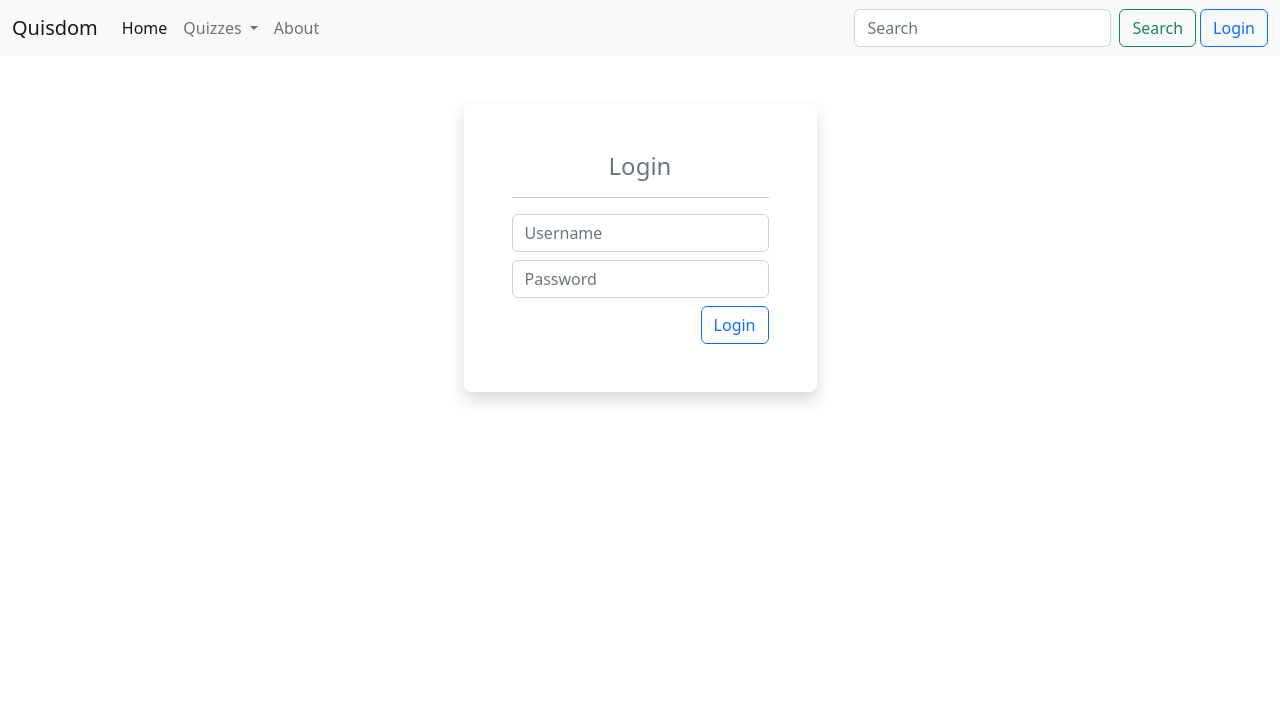
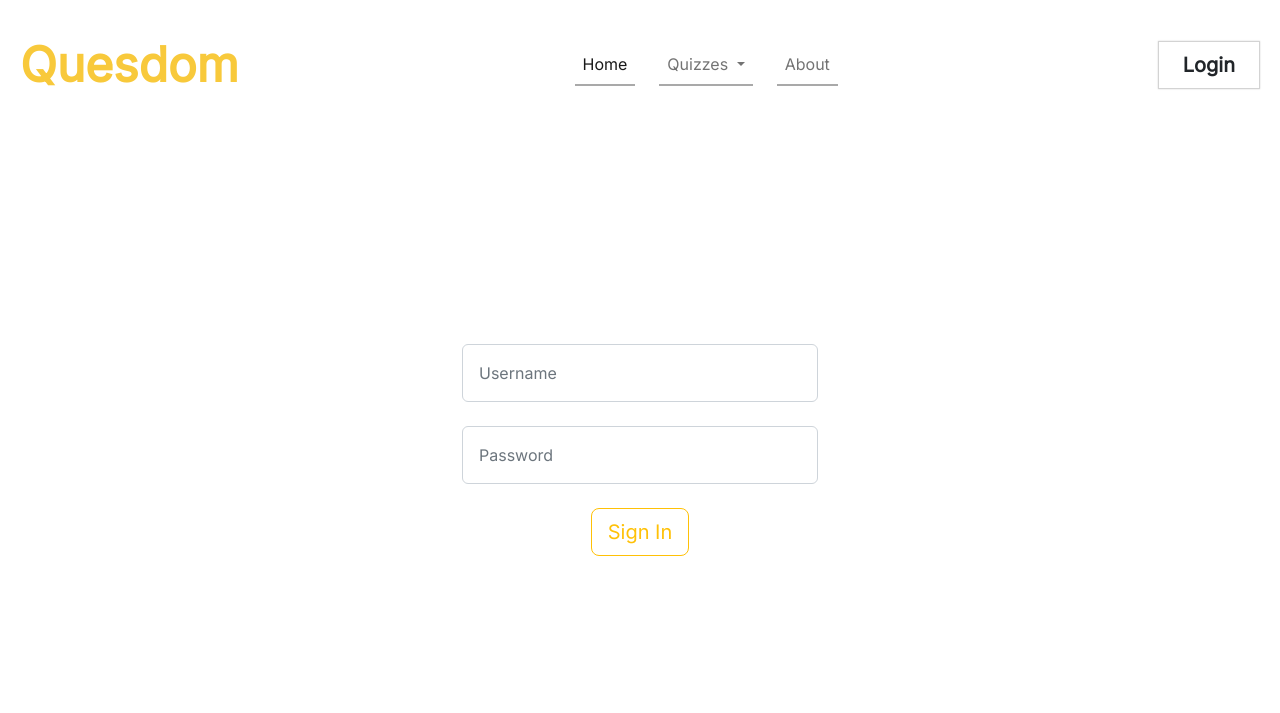
Before and after one commit to ShubhamSharma64337/quesdom, a Flask app: page /login in a window 1280 px wide. Shown: the top 713 px of the page. Run offline with Flask 2, Linux system fonts and the light colour scheme.

Commit message:
Created my own frontend design based webpages, modified the bootstrap navbar to make it look like my design, also changed things in the login page.

```diff
--- a/app.py
+++ b/app.py
@@ -1,6 +1,29 @@
+from email.policy import default
+from sqlite3 import IntegrityError
 from flask import Flask,render_template
+from flask_sqlalchemy import SQLAlchemy
+from datetime import datetime
+app = Flask(__name__)
+app.config['SQLALCHEMY_DATABASE_URI'] = 'sqlite:///site.db'
+db = SQLAlchemy(app)
 
-app = Flask(__name__)
+class User(db.Model):
+    id = db.Column(db.Integer, primary_key = True)
+    username = db.Column(db.String(20), unique=True, nullable= False)
+    email = db.Column(db.String(120), unique=True, nullable= False)
+    password = db.Column(db.String(60), nullable=False)
+
+    def __repr__(self):
+        return f"User('{self.username}', '{self.username}', '{self.username}')"
+
+class Quiz(db.Model):
+    id = db.Column(db.Integer, primary_key = True)
+    title = db.Column(db.String(100), nullable= False)
+    date_created = db.Column(db.DateTime, nullable=False, default=datetime.utcnow)
+
+    def __repr__(self):
+        return f"Quiz('{self.title}', '{self.date_created}')"
+
 
 @app.route('/')
 def home():
@@ -14,5 +37,8 @@ def about():
 def login():
     return render_template('login.html')
 
+
+
+
 if __name__ == "__main__":
     app.run(debug=True)
--- /dev/null
+++ b/static/styles.css
@@ -0,0 +1,28 @@
+.nav-link{
+
+    border-bottom: 2px solid darkgrey;
+}
+
+
+.nav-link:hover{
+    border-bottom: 2px solid rgb(248, 201, 59);
+}
+
+.main-text{
+    text-align: right;
+}
+@media(max-width: 1200px){
+    .nav-link{
+        border-bottom: none;
+    }
+
+    .nav-link:hover{
+        border-bottom: none;
+    }
+}
+
+@media(max-width: 768px){
+    .main-text{
+        text-align: justify;
+    }
+}
--- a/templates/about.html
+++ b/templates/about.html
@@ -1,4 +1,4 @@
 {%extends "layout.html"%}
 {%block content%}
-    <h1 class="text-center">Hello, welcome to about page!</h1>
+    <h1 class="text-center">About page is being created</h1>
 {%endblock%}
--- a/templates/layout.html
+++ b/templates/layout.html
@@ -4,56 +4,54 @@
     <meta charset="utf-8">
     <meta name="viewport" content="width=device-width, initial-scale=1">
     <title>Quisdom - Home</title>
+    <!--To add Inter font from google fonts-->
+    <link rel="preconnect" href="https://fonts.googleapis.com">
+    <link rel="preconnect" href="https://fonts.gstatic.com" crossorigin>
+    <link href="https://fonts.googleapis.com/css2?family=Inter:wght@100;400&display=swap" rel="stylesheet">
+
+    <link rel="stylesheet" href="./static/styles.css"/>
+
+    <link href="https://cdn.jsdelivr.net/npm/bootstrap@5.2.0-beta1/dist/css/bootstrap.min.css" rel="stylesheet" integrity="sha384-0evHe/X+R7YkIZDRvuzKMRqM+OrBnVFBL6DOitfPri4tjfHxaWutUpFmBp4vmVor" crossorigin="anonymous">
     <link href="https://cdn.jsdelivr.net/npm/bootstrap@5.2.0-beta1/dist/css/bootstrap.min.css" rel="stylesheet" integrity="sha384-0evHe/X+R7YkIZDRvuzKMRqM+OrBnVFBL6DOitfPri4tjfHxaWutUpFmBp4vmVor" crossorigin="anonymous">
   </head>
-  <body>
-    <nav class="navbar navbar-expand-lg bg-light">
+  <body style="font-family: Inter;">
+    <nav class="mt-3 mx-2 navbar navbar-expand-lg">
       <div class="container-fluid">
-          <a class="navbar-brand" href="#">Quisdom</a>
+        <a class=" navbar-brand fw-bolder" href="#" style="font-size: 3rem; color: rgb(248, 201, 59);">Quesdom</a>
         <button class="navbar-toggler" type="button" data-bs-toggle="collapse" data-bs-target="#navbarSupportedContent" aria-controls="navbarSupportedContent" aria-expanded="false" aria-label="Toggle navigation">
           <span class="navbar-toggler-icon"></span>
         </button>
-          <div class="collapse navbar-collapse" id="navbarSupportedContent">
-            <ul class="navbar-nav me-auto mb-2 mb-lg-0">
-              <li class="nav-item">
-                <a class="nav-link active" aria-current="page" href="{{url_for('home')}}">Home</a>
+        <div class="collapse navbar-collapse justify-content-center " id="navbarSupportedContent">
+          <ul class="navbar-nav mb-2 mb-lg-0">
+            <li class="nav-item ">
+              <a class="nav-link active text-center" aria-current="page" href="{{url_for('home')}}">Home</a>
             </li>
-              <li class="nav-item dropdown">
-                  <a class="nav-link dropdown-toggle" href="#" id="navbarDropdown" role="button" data-bs-toggle="dropdown" aria-expanded="false">
+            <li class="nav-item dropdown py-4 py-sm-0 px-4">
+                <a class="text-center nav-link dropdown-toggle" href="#" id="navbarDropdown" role="button" data-bs-toggle="dropdown" aria-expanded="false">
                     Quizzes
                   </a>
                   <ul class="dropdown-menu" aria-labelledby="navbarDropdown">
-                  <li><a class="dropdown-item" href="#">Computers</a></li>
-                  <li><a class="dropdown-item" href="#">Geography</a></li>
-                  <li><a class="dropdown-item" href="#">History</a></li>
-                  <li><a class="dropdown-item" href="#">Mathematics</a></li>
-                  <li><a class="dropdown-item" href="#">Physics</a></li>
-                  <li><a class="dropdown-item" href="#">English</a></li>
+                      <li><a class="dropdown-item p-3 p-sm-2" href="#">Action</a></li>
+                      <li><a class="dropdown-item p-3 p-sm-2" href="#">Another action</a></li>
                       <li><hr class="dropdown-divider"></li>
-                  <li><a class="dropdown-item" href="#">Create Quiz</a></li>
+                      <li><a class="dropdown-item p-3 p-sm-2" href="#">Something else here</a></li>
                   </ul>
               </li>
               <li class="nav-item">
-              <a class="nav-link" href="{{url_for('about')}}">About</a>
+                <a class="nav-link text-center" href="{{url_for('about')}}">About</a>
               </li>
+              <a style=" border: 1px solid lightgrey; box-shadow: 0 0 0.1rem 0rem lightgrey;" class="mt-4 fw-bold px-4 py-2 btn text-dark fs-5 rounded-0 d-lg-none" type="submit" href="{{url_for('login')}}">Login</a>
+
           </ul>
-
-
-            <form class="d-flex" role="search">
-                <input class="form-control me-2" type="search" placeholder="Search" aria-label="Search">
-                <button class="btn btn-outline-success" type="submit">Search</button>
-                <ul class="navbar-nav me-auto mb-2 mb-lg-0">
-                    <li class="nav-item">
-                      <a class="btn btn-outline-primary ms-1" aria-current="page" href="{{url_for('login')}}">Login</a>
-                    </li>
-                </ul>
+        </div>
+        <form class="d-none d-lg-flex" role="search">
+          <a style="border: 1px solid lightgrey; box-shadow: 0 0 0.1rem 0rem lightgrey;" class="fw-bold px-4 py-2 btn text-dark fs-5 rounded-0" type="submit" href="{{url_for('login')}}">Login</a>
         </form>
       </div>
-        </div>
     </nav>
+
     <div class="container">
         {%block content%}{%endblock%}
-
     </div>
     <script src="https://cdn.jsdelivr.net/npm/bootstrap@5.2.0-beta1/dist/js/bootstrap.bundle.min.js" integrity="sha384-pprn3073KE6tl6bjs2QrFaJGz5/SUsLqktiwsUTF55Jfv3qYSDhgCecCxMW52nD2" crossorigin="anonymous"></script>
   </body>
--- a/templates/login.html
+++ b/templates/login.html
@@ -1,12 +1,18 @@
 {%extends "layout.html"%}
 {%block content%}
-    <div class="login-form container rounded-3 shadow mt-5 p-5" style="height: fit-content;width: fit-content;"">
-        <h4 class="text-center text-muted">Login</h4>
-        <hr>
-        <form action="/login" method="POST" class="text-end">
-            <input type="text" class="form-control my-2" name="username" placeholder="Username">
-            <input type="password" class="form-control my-2" name="password" placeholder="Password">
-            <button type="submit" class="btn btn-outline-primary">Login</button>
+<div style="height: 75vh;" class="login-content row pt-5 align-items-center justify-content-center">
+    <div class="col-sm-4 col-10">
+
+        <form action="/login" method="POST" class="text-center">
+            <input type="text" class="form-control my-4 p-3" name="username" placeholder="Username">
+            <input type="password" class="form-control mt-2 mb-4 p-3" name="password" placeholder="Password">
+            <button type="submit" class="btn btn-lg btn-outline-warning px-3 py-2">Sign In</button>
         </form>
+
     </div>
+</div>
+
+
+
+
 {%endblock%}
```
Also changed, not shown: templates/index.html (+15 -1 lines), site.db (added), static/main-image.jpg (added), static/scroll-down-arrow.png (added). Lines whose indentation alone changed are shown as unchanged.
